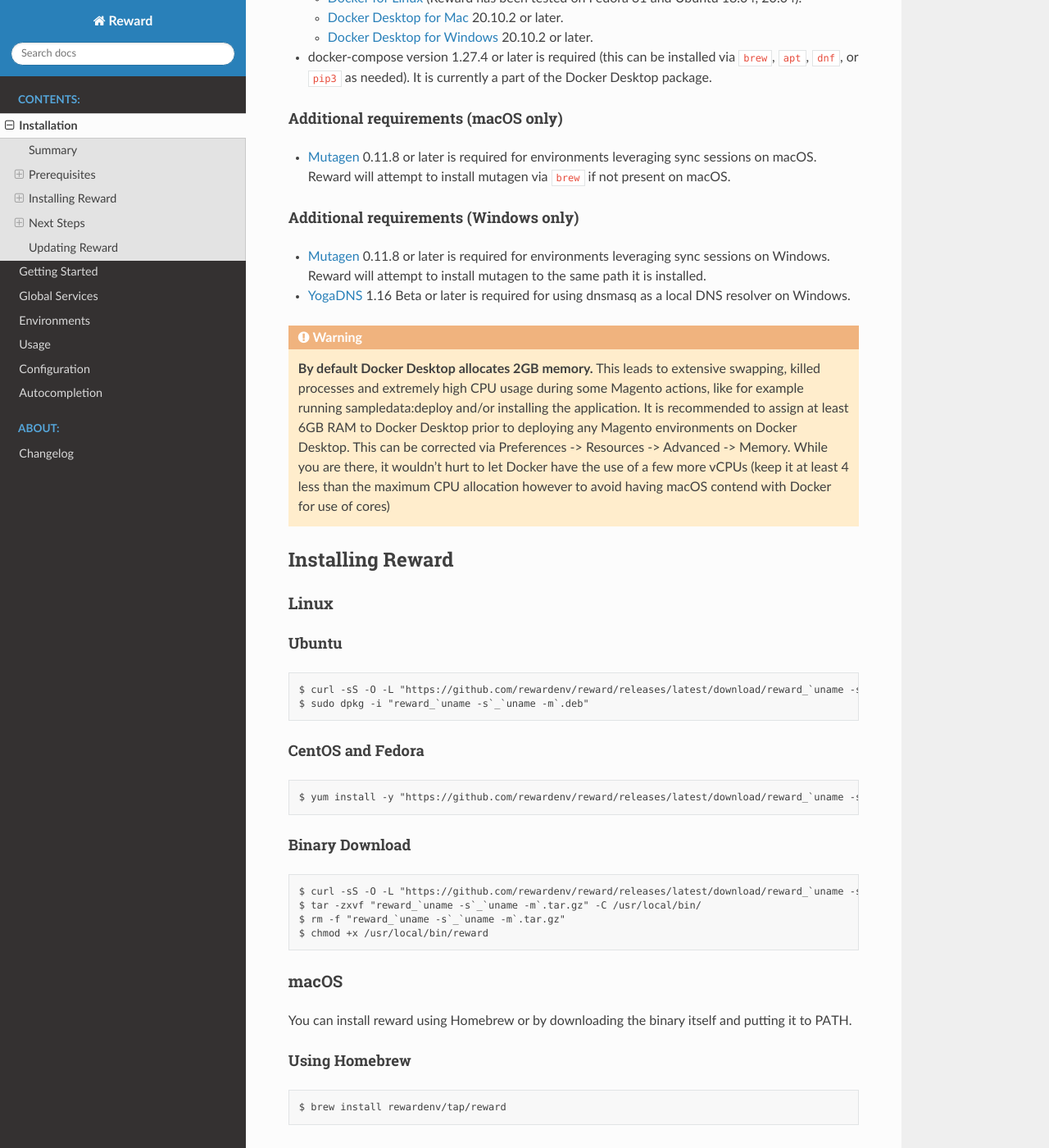
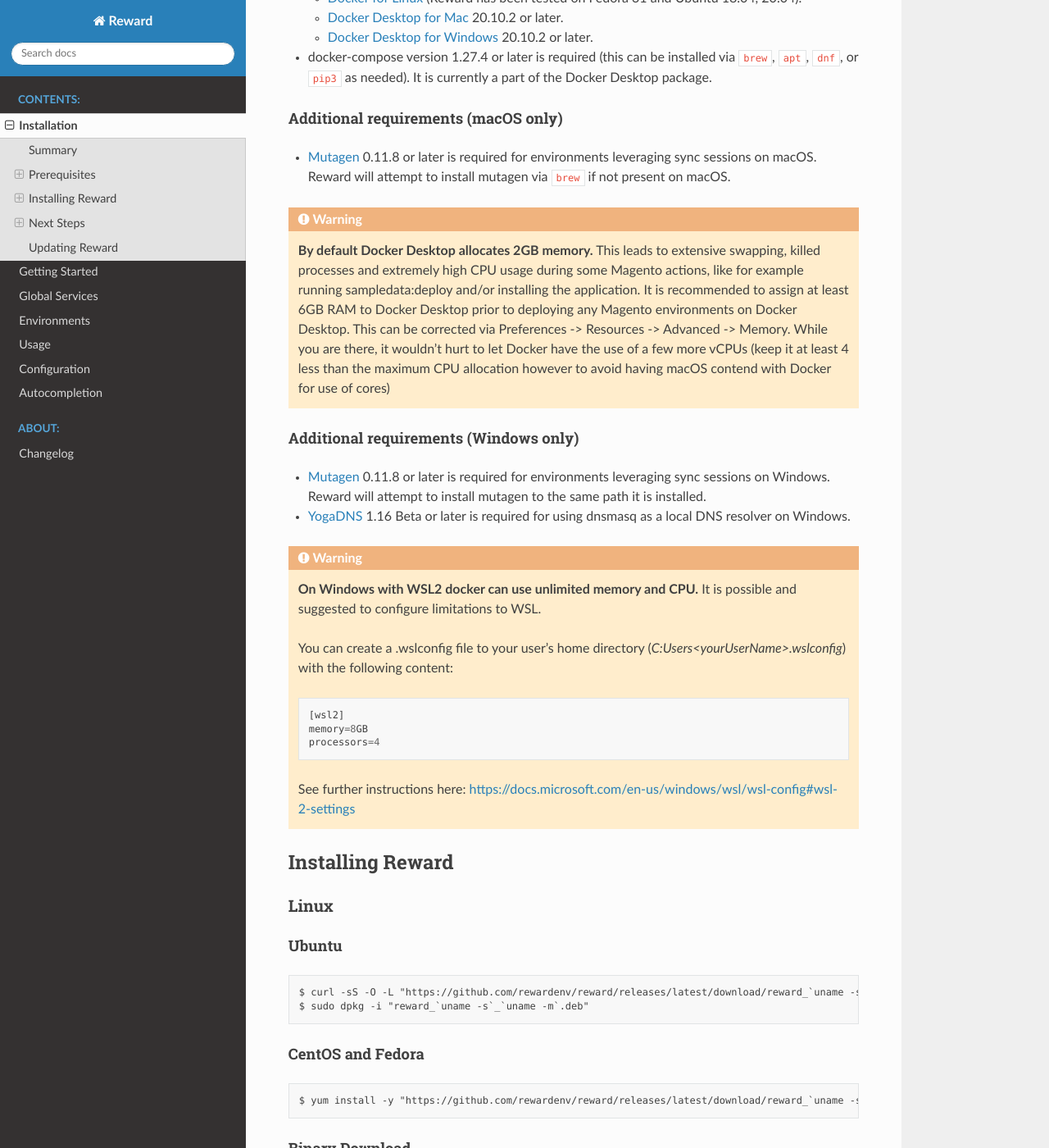
Before and after one commit to rewardenv/reward, a Sphinx documentation site: the page built from docs/installation.md, in a window 1280 px wide and 1400 px high, scrolled down 696 px. Shown: the whole window at 82% size. Built offline with Sphinx 7.4.7 and the Read the Docs theme 2.0.0, drawn with Linux system fonts in a browser that asks for light colours.

Commit message:
docs: add wsl2 limits to documentation

````diff
--- a/docs/installation.md
+++ b/docs/installation.md
@@ -27,13 +27,27 @@
 
 * [Mutagen](https://github.com/mutagen-io/mutagen/releases/) 0.11.8 or later is required for environments leveraging sync sessions on macOS. Reward will attempt to install mutagen via `brew` if not present on macOS.
 
+``` warning::
+    **By default Docker Desktop allocates 2GB memory.** This leads to extensive swapping, killed processes and extremely high CPU usage during some Magento actions, like for example running sampledata:deploy and/or installing the application. It is recommended to assign at least 6GB RAM to Docker Desktop prior to deploying any Magento environments on Docker Desktop. This can be corrected via Preferences -> Resources -> Advanced -> Memory. While you are there, it wouldn't hurt to let Docker have the use of a few more vCPUs (keep it at least 4 less than the maximum CPU allocation however to avoid having macOS contend with Docker for use of cores)
+```
+
 ##### Additional requirements (Windows only)
 
 * [Mutagen](https://github.com/mutagen-io/mutagen/releases/) 0.11.8 or later is required for environments leveraging sync sessions on Windows. Reward will attempt to install mutagen to the same path it is installed.
 * [YogaDNS](https://www.yogadns.com/download/) 1.16 Beta or later is required for using dnsmasq as a local DNS resolver on Windows.
 
 ``` warning::
-    **By default Docker Desktop allocates 2GB memory.** This leads to extensive swapping, killed processes and extremely high CPU usage during some Magento actions, like for example running sampledata:deploy and/or installing the application. It is recommended to assign at least 6GB RAM to Docker Desktop prior to deploying any Magento environments on Docker Desktop. This can be corrected via Preferences -> Resources -> Advanced -> Memory. While you are there, it wouldn't hurt to let Docker have the use of a few more vCPUs (keep it at least 4 less than the maximum CPU allocation however to avoid having macOS contend with Docker for use of cores)
+    **On Windows with WSL2 docker can use unlimited memory and CPU.** It is possible and suggested to configure limitations to WSL.
+
+    You can create a .wslconfig file to your user's home directory (`C:\Users\<yourUserName>\.wslconfig`) with the following content:
+
+    .. code::
+
+        [wsl2]
+        memory=8GB
+        processors=4
+
+    See further instructions here: https://docs.microsoft.com/en-us/windows/wsl/wsl-config#wsl-2-settings
 ```
 
 ### Installing Reward
````
